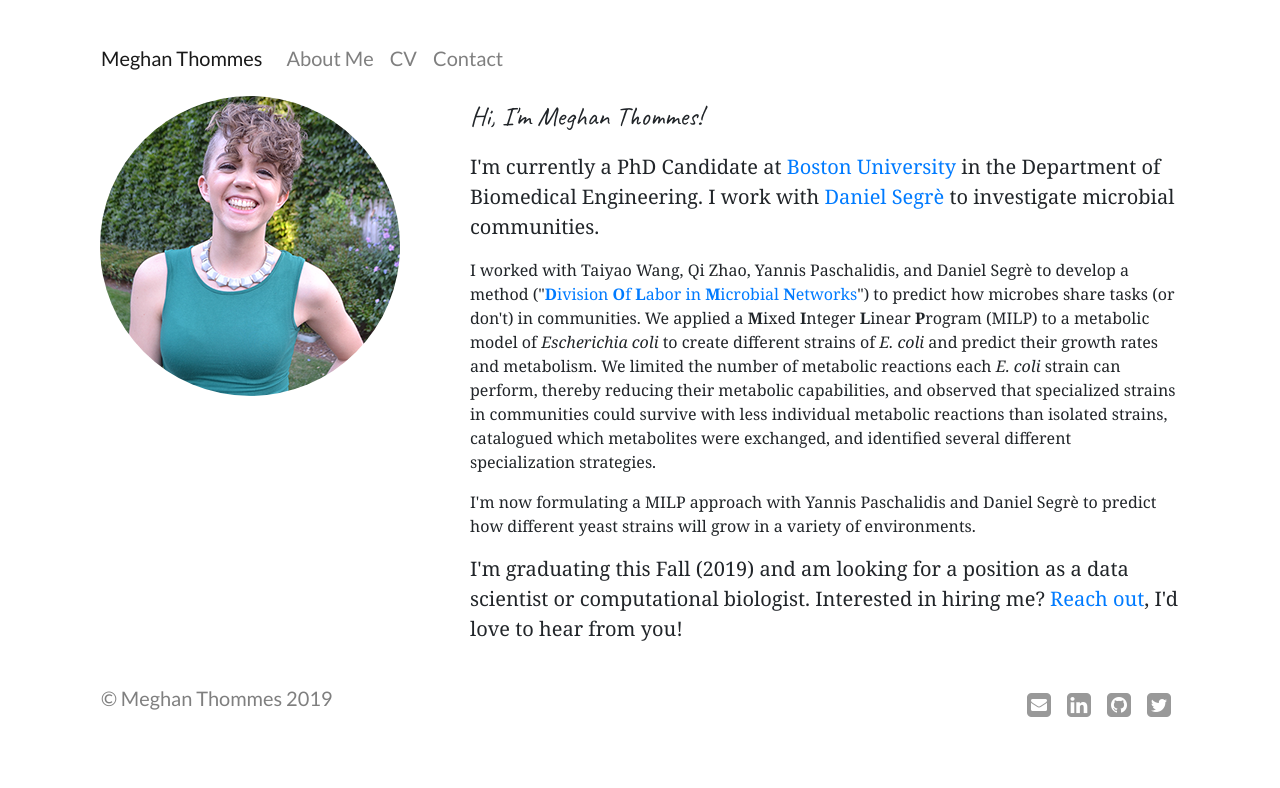
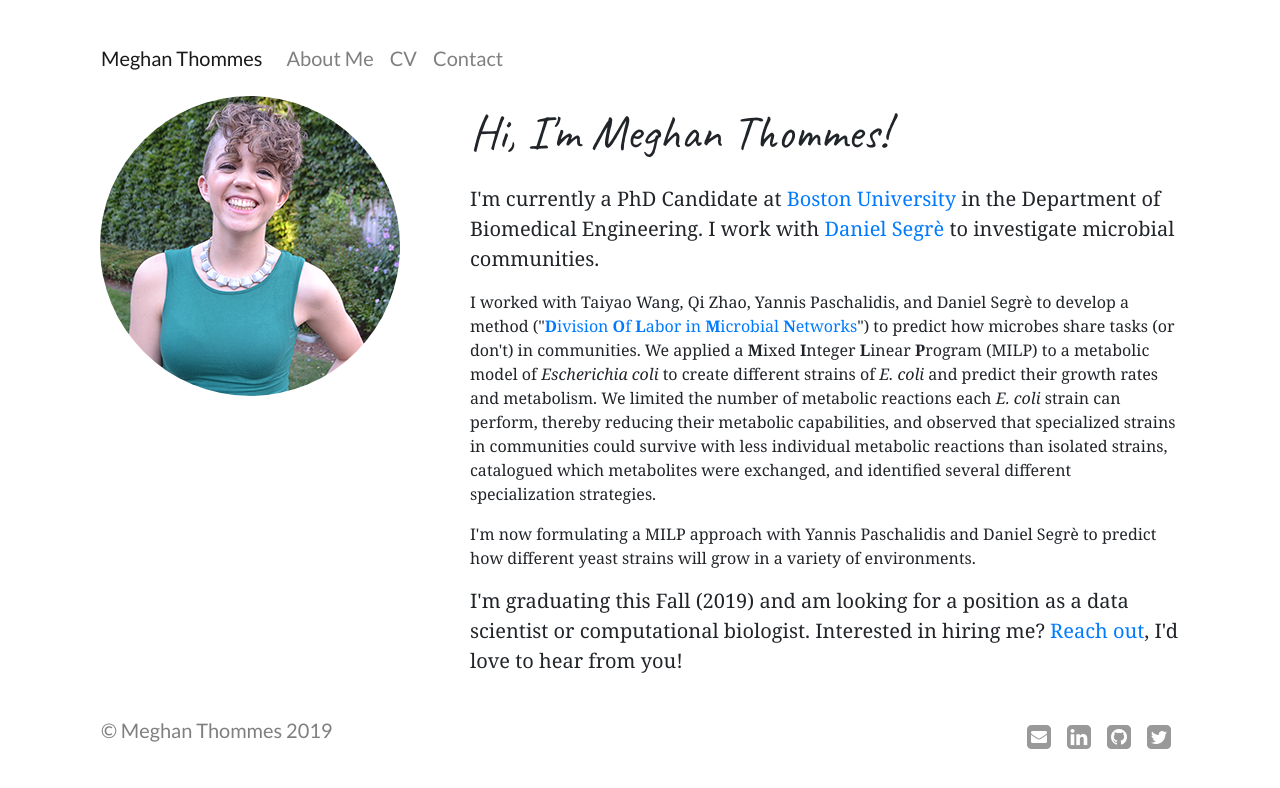
Before and after one commit to megthommes/megthommes.github.io, a Jekyll site: the page built from index.html, in a window 1280 px wide. Shown: the top 788 px of the page. Built offline with Jekyll 4.4.1, drawn with Linux system fonts in a browser that asks for light colours; some web fonts are replaced.

Commit message:
Update style.css

```diff
--- a/css/style.css
+++ b/css/style.css
@@ -19,7 +19,7 @@ blockquote p {
 
 .handwriting {
     font-family: Caveat;
-    font-size: 20pt;
+    font-size: 36pt;
 }
 
 /* Masthead */
```
